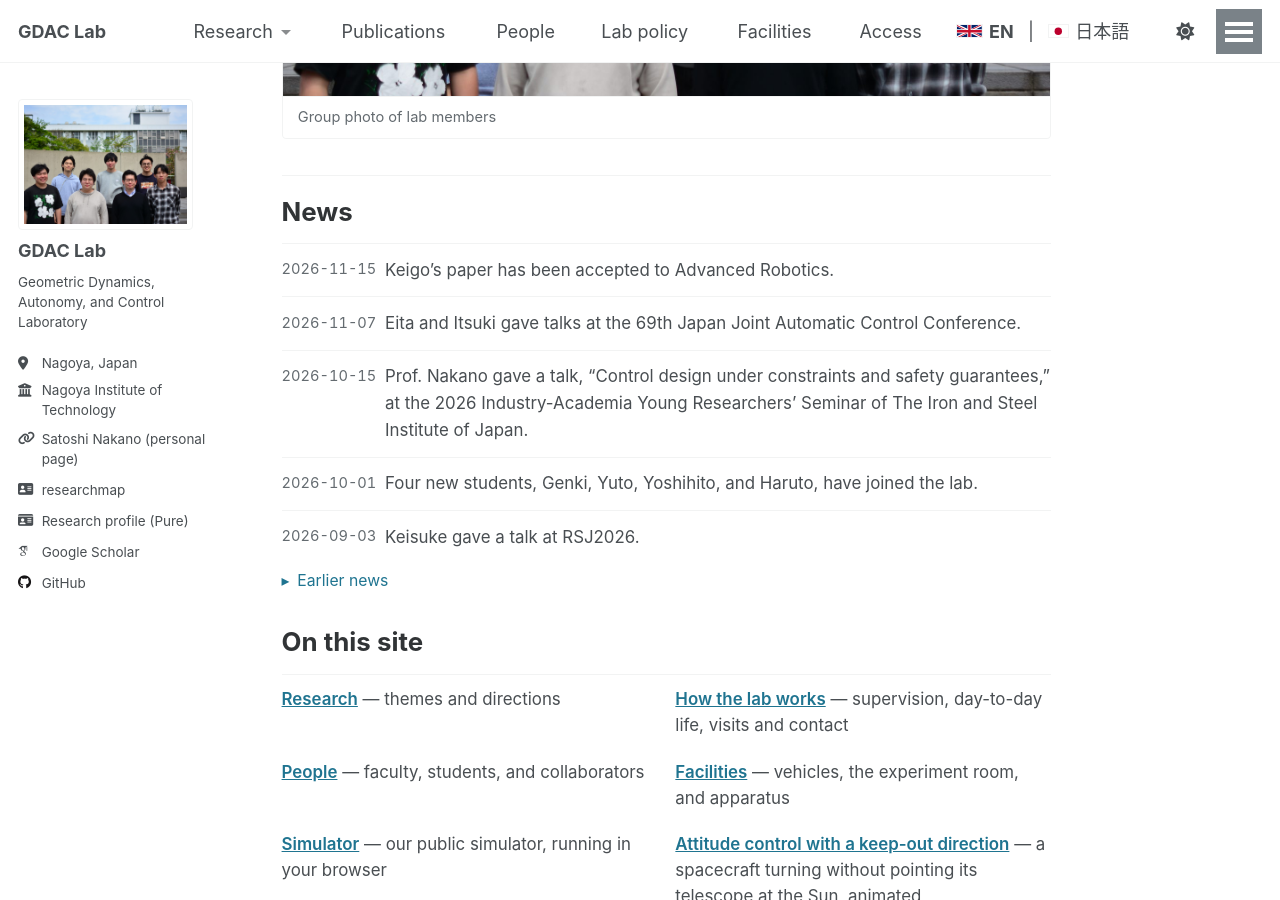
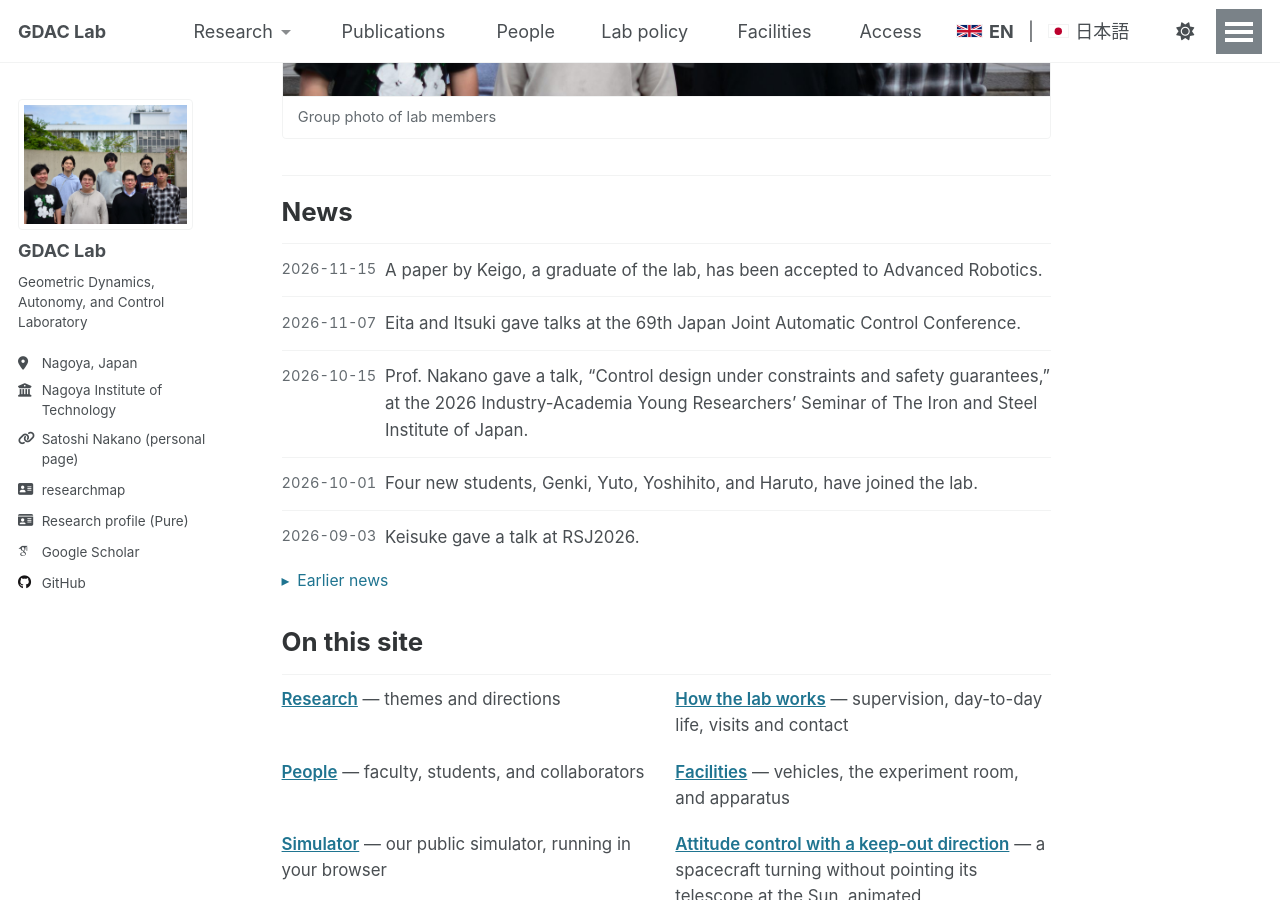
Before and after one commit to GDAC-Lab/gdac-lab.github.io, a Jekyll site: the page built from _pages/about.md, in a window 1280 px wide and 900 px high, scrolled down 785 px. Built offline with Jekyll 4.4.1, drawn with Linux system fonts in a browser that asks for light colours.

Commit message:
お知らせで，森君が卒業生であることが分かるようにする

```diff
--- a/_data/news.yml
+++ b/_data/news.yml
@@ -12,8 +12,8 @@
 #     not the way a press release would.
 items:
   - date: "2026-11-15"
-    body_en: "Keigo's paper has been accepted to Advanced Robotics."
-    body_ja: "森君の論文が Advanced Robotics に採択されました。"
+    body_en: "A paper by Keigo, a graduate of the lab, has been accepted to Advanced Robotics."
+    body_ja: "卒業生の森君の論文が Advanced Robotics に採択されました。"
   - date: "2026-11-07"
     body_en: "Eita and Itsuki gave talks at the 69th Japan Joint Automatic Control Conference."
     body_ja: "杉山君と浅田君が第69回自動制御連合講演会で発表しました。"
```
